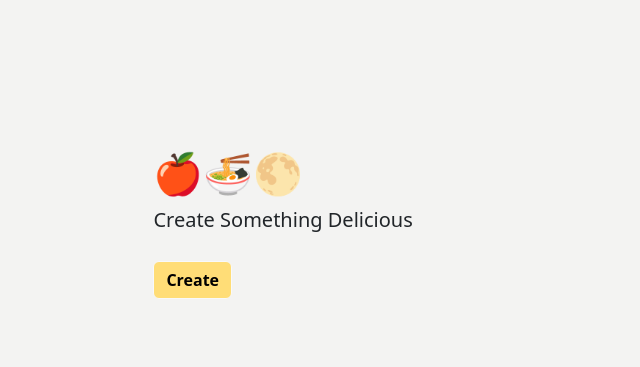
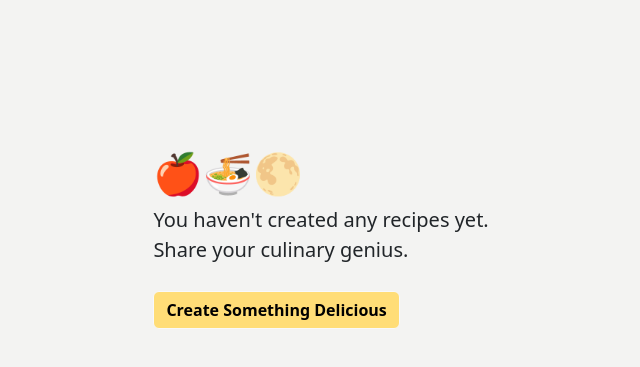
Before and after one commit to aneeshvittal1/wordofmouth, a Django app: page /wordofmouth/profile in a window 1280 px wide. Shown: the part 56-423 px from the top of the page, without its empty margins (333-973 px from the left). Run offline with Django 4.2, Linux system fonts and the light colour scheme; data that the repository does not hold is empty; some libraries are stand-ins or nearby versions.

Commit message:
final "my recipes update"
added a few tests as well

```diff
--- a/wordofmouth/templates/wordofmouth/recipe_explore.html
+++ b/wordofmouth/templates/wordofmouth/recipe_explore.html
@@ -70,7 +70,11 @@
                         <a href="{% url 'wordofmouth:recipe_detail' recipe.id %}" style="background-color: #ffdd77;color:black;font-weight: 200; margin-top: 10px;" class="btn btn-light">Go To Recipe</a>
                       </div>
                       <div class="col-sm-4"  style="margin-left:23px; margin-top: 20px;">
+                          {% if recipe.total_likes == 1 %}
+                          <p style="text-align: right;">{{recipe.total_likes}} Like 👍</p>
+                          {% else %}
                         <p style="text-align: right;">{{recipe.total_likes}} Likes 👍</p>
+                          {% endif %}
                       </div>
                     </div>
                 </div>
--- a/wordofmouth/templates/wordofmouth/user_recipes.html
+++ b/wordofmouth/templates/wordofmouth/user_recipes.html
@@ -2,7 +2,7 @@
     {% include "navbar.html" %}
     {% if user_recipes %}
     <div class="row grid" data-masonry='{"percentPosition": true }' style="margin-right: 30px; margin-left: 30px;margin-top: 60px;">
-      <h1 style="font-size: 70;color:#e16f62">My Recipes</h1>
+      <h1 style="font-size: 70;color:#e16f62">My Recipes ✏️</h1>
       <div style="height:4px;width:100%;background-color: #ffdd77;margin-top: 5px;"></div>
         {% for recipe in user_recipes %}
         <div class="col-lg-4 col-md-6 mb-2 mt-4 p-2">
@@ -39,8 +39,9 @@
         {% else %}
         <div style="text-align: left; margin-top: 16%;margin-left: 38vw;">
           <h1>🍎🍜🌕</h1>
-          <p style="font-size:20px">Create Something Delicious</p>
-          <a class="btn btn-light" data-bs-placement="right" style="background-color: #ffdd77;color:black;font-weight: bold; margin-top: 10px;" href="/wordofmouth/create">Create</a>
+          <p style="font-size:20px">You haven't created any recipes yet.<br>
+            Share your culinary genius.</p>
+          <a class="btn btn-light" data-bs-placement="right" style="background-color: #ffdd77;color:black;font-weight: bold; margin-top: 10px;" href="/wordofmouth/create">Create Something Delicious</a>
         </div>
         {% endif %}
     </div>
--- a/wordofmouth/urls.py
+++ b/wordofmouth/urls.py
@@ -15,6 +15,6 @@ urlpatterns = [
     path('wordofmouth/newrecipe', views.new_recipe, name='new_recipe'),
     path('like', views.like_recipe, name='like_recipe'),
     path('recipe_search', views.recipe_search, name='recipe_search'),
-    path('recipe_delete/<int:recipe_id>', views.recipe_delete, name="recipe_delete"),
+    #path('recipe_delete/<int:recipe_id>', views.recipe_delete, name="recipe_delete"),
     path('profile', views.user_list, name='user_list'),
 ]
--- a/wordofmouth/views.py
+++ b/wordofmouth/views.py
@@ -185,10 +185,10 @@ def user_list(request):
     return render(request, 'wordofmouth/user_recipes.html', context)
 
 
-def recipe_delete(request, recipe_id):
-    recipe = get_object_or_404(Recipe, id=recipe_id)
-    user = request.user
-    if user.username != recipe.author:
-        raise Http404
-    recipe.delete()
-    return HttpResponseRedirect(reverse('wordofmouth:user_list',))
+# def recipe_delete(request, recipe_id):
+#     recipe = get_object_or_404(Recipe, id=recipe_id)
+#     user = request.user
+#     if user.username != recipe.author:
+#         raise Http404
+#     recipe.delete()
+#     return HttpResponseRedirect(reverse('wordofmouth:user_list',))
```
Also changed, not shown: wordofmouth/templates/wordofmouth/recipe_detail.html (+0 -11 lines), wordofmouth/tests.py (+14 -0 lines).
